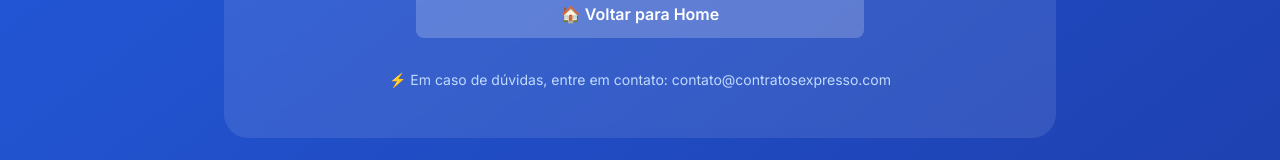
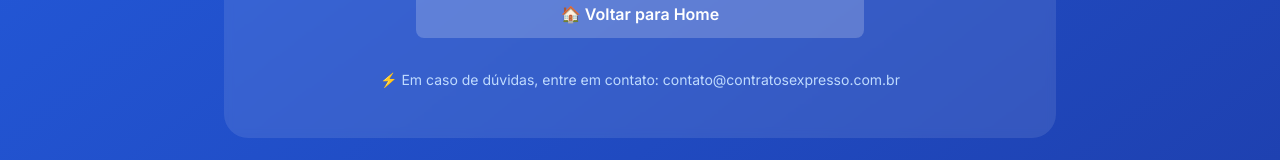
Before and after one commit to mestrereginaldo-site/contratosexpresso-site, a Next.js app: page /obrigado in a window 1280 px wide. Shown: the part 838-998 px from the top of the page. Built offline with nearby package versions, Linux system fonts and the light colour scheme.

Commit message:
Update page.js

```diff
--- a/app/obrigado/page.js
+++ b/app/obrigado/page.js
@@ -66,7 +66,7 @@ export default function ObrigadoPage() {
             </div>
 
             <div className="mt-8 text-blue-200 text-sm">
-              ⚡ Em caso de dúvidas, entre em contato: contato@contratosexpresso.com
+              ⚡ Em caso de dúvidas, entre em contato: contato@contratosexpresso.com.br
             </div>
           </div>
         </div>
```
